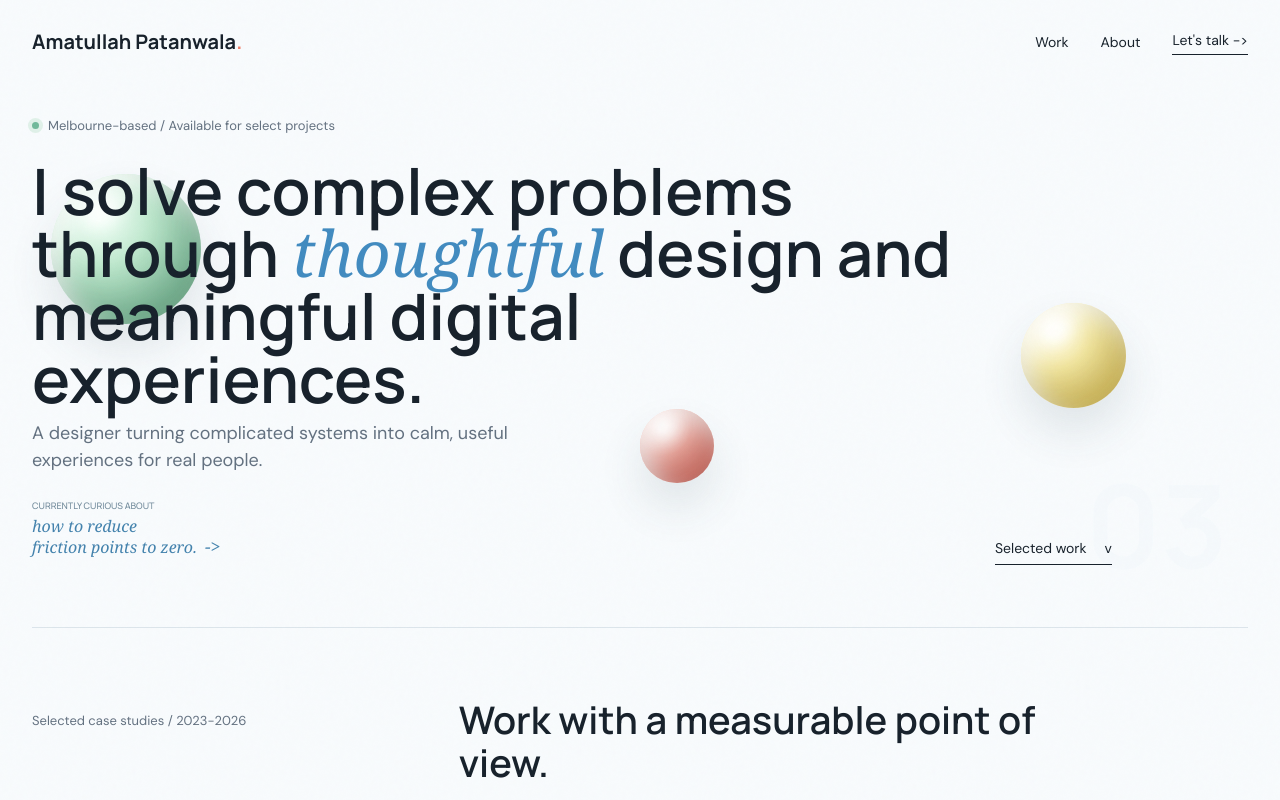
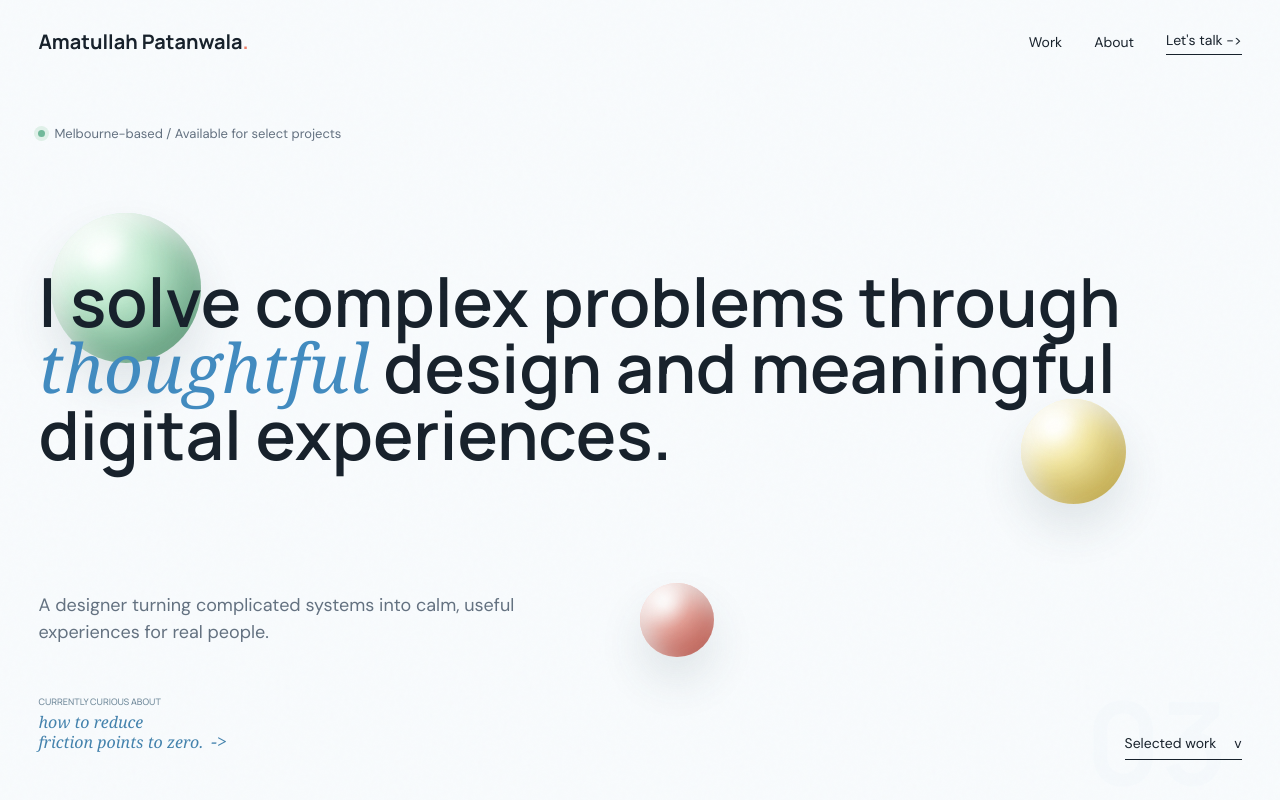
Before and after one commit to amatullah892/Amatullah_Portfolio, a plain HTML site: page index.html in a window 1280 px wide. Shown: the top 800 px of the page. Drawn offline with Linux system fonts and the light colour scheme.

Commit message:
Fit the homepage intro to the first screen

```diff
--- a/index.html
+++ b/index.html
@@ -358,6 +358,36 @@
   .case-study-links { margin: 0; padding-inline-start: 20px; }
   .case-study-links li + li { margin-top: 8px; }
 </style>
+  <style>
+    :root { --landing-header-height: 84px; --landing-gutter: clamp(20px, 3vw, 64px); }
+    .site-header {
+      height: var(--landing-header-height);
+      max-width: none;
+      padding-inline: var(--landing-gutter);
+    }
+    .hero {
+      min-height: calc(100vh - var(--landing-header-height));
+      min-height: calc(100svh - var(--landing-header-height));
+      max-width: none;
+      padding: clamp(24px, 5svh, 64px) var(--landing-gutter);
+      display: flex;
+      justify-content: space-between;
+      gap: clamp(12px, 3svh, 38px);
+    }
+    .hero h1 {
+      max-width: 18em;
+      font-size: clamp(32px, min(5.3vw, 10svh), 104px);
+      margin: 0;
+    }
+    .hero-bottom { max-width: none; }
+    .hero-actions { margin-top: clamp(18px, 5svh, 64px); }
+    @media (max-width: 760px) {
+      :root { --landing-header-height: 70px; }
+      .hero h1 { font-size: clamp(30px, min(8.8vw, 8svh), 58px); }
+      .hero-bottom p { font-size: clamp(15px, 3.8vw, 18px); }
+      .hero-actions .hero-note { margin-top: 0; }
+    }
+  </style>
 </head>
 <body>
   <div class="noise" aria-hidden="true"></div>
```
